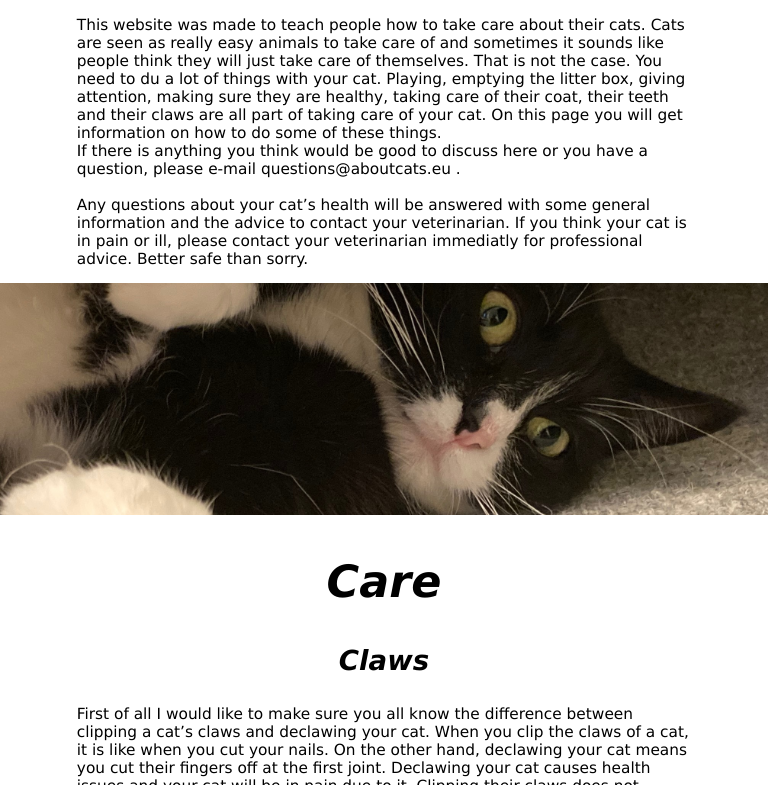
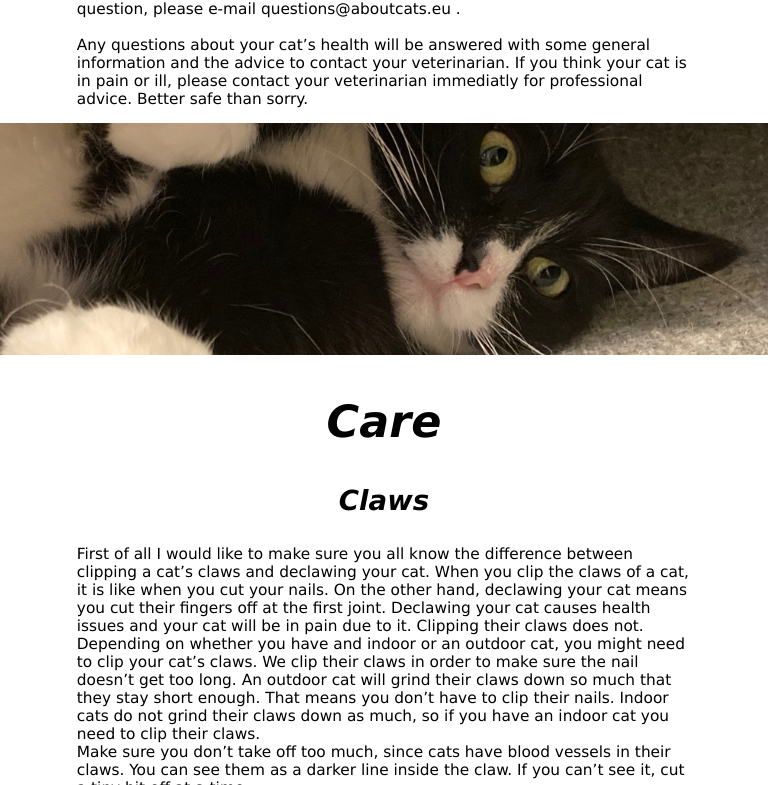
Before and after one commit to 11bus11/11bus11.github.io, a plain HTML site: page index.html in a window 768 px wide. Shown: the part 659-1444 px from the top of the page. Drawn offline with Linux system fonts and the light colour scheme.

Commit message:
Changed top margin on the main on iPads (media querries)

```diff
--- a/assets/css/style.css
+++ b/assets/css/style.css
@@ -125,6 +125,10 @@ a {
 
 /*tablets and smaller windows css*/
 @media screen and (max-width: 900px) and (min-width: 650px){
+    /*Grid area CSS*/
+    main {
+        margin-top: -20vh;
+    }
     /*content css*/
     h2 {
         font-size: 5.8vw;
```
